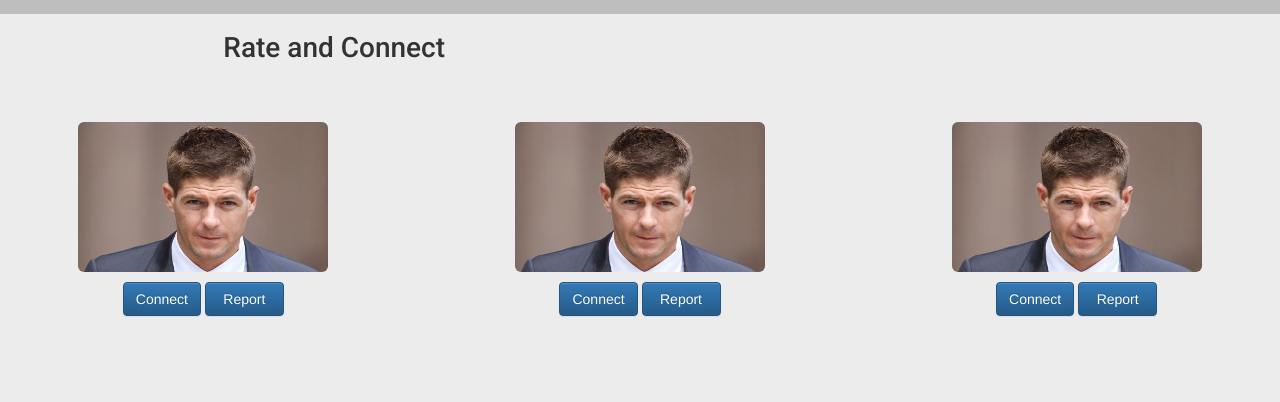
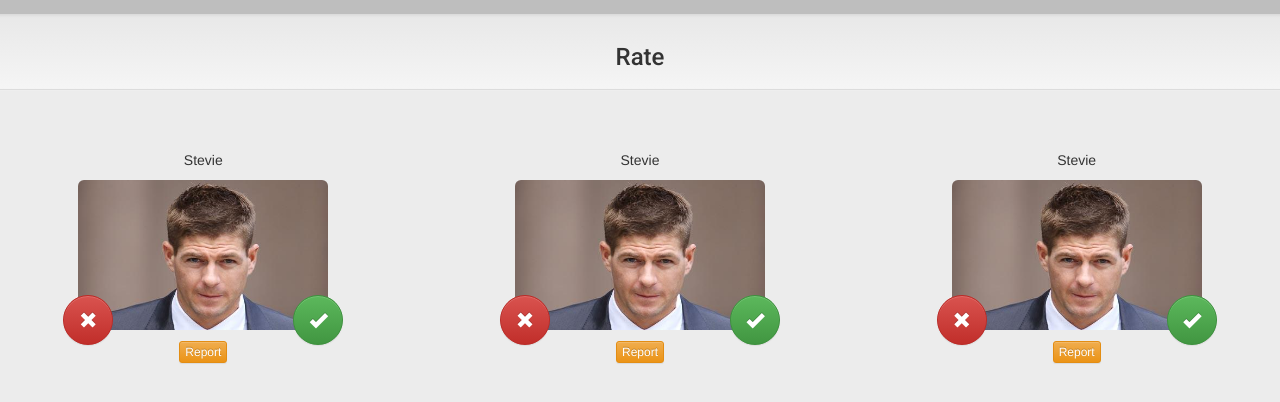
Before and after one commit to niravnayani/LunchMate_Web, a plain HTML site: page rate.html in a window 1280 px wide. Shown: the part 66-468 px from the top of the page. Drawn offline with Linux system fonts and the light colour scheme.

Commit message:
Added buttons to rate page. Minor css changes.

```diff
--- a/css/style.css
+++ b/css/style.css
@@ -40,6 +40,49 @@ a:focus {
 
 .custom-padding{
     padding-left: 20px;
+}
+
+.btn-circle {
+  width: 30px;
+  height: 30px;
+  text-align: center;
+  padding: 6px 0;
+  font-size: 12px;
+  line-height: 1.428571429;
+  border-radius: 15px;
+}
+
+.btn-circle.btn-lg {
+  width: 50px;
+  height: 50px;
+  padding: 0px;
+  font-size: 18px;
+  line-height: 1;
+  border-radius: 25px;
+}
+
+.btn-circle.btn-xl {
+  width: 70px;
+  height: 70px;
+  padding: 10px 16px;
+  font-size: 24px;
+  line-height: 1.33;
+  border-radius: 35px;
+}
+
+.imagewrap {display:inline-block;position:relative;}
+
+
+.left-side{
+  position:absolute;
+  bottom:-15px;
+  left:-15px;
+}
+
+.right-side{
+  position:absolute;
+  bottom:-15px;
+  right:-15px;
 }
 
 #logo{
--- a/rate.html
+++ b/rate.html
@@ -5,7 +5,7 @@
 
 	<meta charset="utf-8">
 	<meta name="viewport" content="width=device-width, initial-scale=1">
-	<title>LunchMate</title>
+	<title>Connect</title>
 
 	<link href='https://fonts.googleapis.com/css?family=Roboto:500' rel='stylesheet' type='text/css'>
 	<link rel="stylesheet" type="text/css" href="css/bootstrap.css">
@@ -13,6 +13,7 @@
 	<link rel="stylesheet" type="text/css" href="css/style.css">
 	<link rel="stylesheet" type="text/css" href="css/normalize.css" />
 	<link rel="stylesheet" type="text/css" href="css/top-menu.css" />
+	<link rel="stylesheet" href="http://cdnjs.cloudflare.com/ajax/libs/font-awesome/4.6.3/css/font-awesome.min.css">
 	<script type="text/javascript" src="js/jquery-3.1.0.min.js"></script>
 
 </head>
@@ -38,33 +39,45 @@
 			</section>
 	</div>
     <div class="row">
-  		<div class="col-md-4 col-md-offset-2 custom-padding" ><h1 style="font-family: 'Roboto', sans-serif;">Rate and Connect</h1>
-  		</div>
-	</div>
+              <div class="well  well-sm col-md-12 text-center" ><h3 style="font-family: 'Roboto', sans-serif;">Rate</h3>
+              </div>
+            </div>
 
 	<br>
 	<br>
 
     <div class="row">
   		<div class="col-md-4 text-center" >
+  		<p>Stevie</p>
+  		<div class="imagewrap">
   		<img src="images/profilepic.jpg" class="img-rounded" style="width:250px;height:150px;">
+  		<button type="button" class="btn btn-danger btn-circle btn-lg  left-side"><i class="glyphicon glyphicon-remove"></i></button>
+  		<button type="button" class="btn btn-success btn-circle btn-lg right-side"><i class="glyphicon glyphicon-ok"></i></button>
+  		</div>
   		<div class="row" style="margin-top:10px;margin-bottom:10px;">
-  			<button type="button" class="btn btn-primary ">Connect</button>
-  			<button type="button" class="btn btn-primary " style="width:79px;">Report</button>
+  			<button type="button" class="btn btn-warning btn-xs">Report</button>
   		</div>
   		</div>
   		<div class="col-md-4 text-center" >
+  		<p>Stevie</p>
+  		<div class="imagewrap">
   		<img src="images/profilepic.jpg" class="img-rounded" style="width:250px;height:150px;">
+  		<button type="button" class="btn btn-danger btn-circle btn-lg  left-side"><i class="glyphicon glyphicon-remove"></i></button>
+  		<button type="button" class="btn btn-success btn-circle btn-lg right-side"><i class="glyphicon glyphicon-ok"></i></button>
+  		</div>
   		<div class="row" style="margin-top:10px;margin-bottom:10px;">
-  			<button type="button" class="btn btn-primary ">Connect</button>
-  			<button type="button" class="btn btn-primary " style="width:79px;">Report</button>
+  			<button type="button" class="btn btn-warning btn-xs">Report</button>
   		</div>
   		</div>
   		<div class="col-md-4 text-center" >
+  		<p>Stevie</p>
+  		<div class="imagewrap">
   		<img src="images/profilepic.jpg" class="img-rounded" style="width:250px;height:150px;">
+  		<button type="button" class="btn btn-danger btn-circle btn-lg  left-side"><i class="glyphicon glyphicon-remove"></i></button>
+  		<button type="button" class="btn btn-success btn-circle btn-lg right-side"><i class="glyphicon glyphicon-ok"></i></button>
+  		</div>
   		<div class="row" style="margin-top:10px;margin-bottom:10px;">
-  			<button type="button" class="btn btn-primary ">Connect</button>
-  			<button type="button" class="btn btn-primary " style="width:79px;">Report</button>
+  			<button type="button" class="btn btn-warning btn-xs">Report</button>
   		</div>
   		</div>
 	</div>
```
Also changed, not shown: Register.html (+4 -7 lines), pendingrequests.html (+4 -4 lines), plan.html (+5 -5 lines), profile.html (+11 -5 lines), settings.html (+4 -5 lines), signin.html (+5 -3 lines), upcominglunches.html (+4 -4 lines), welcome.html (+4 -4 lines).
